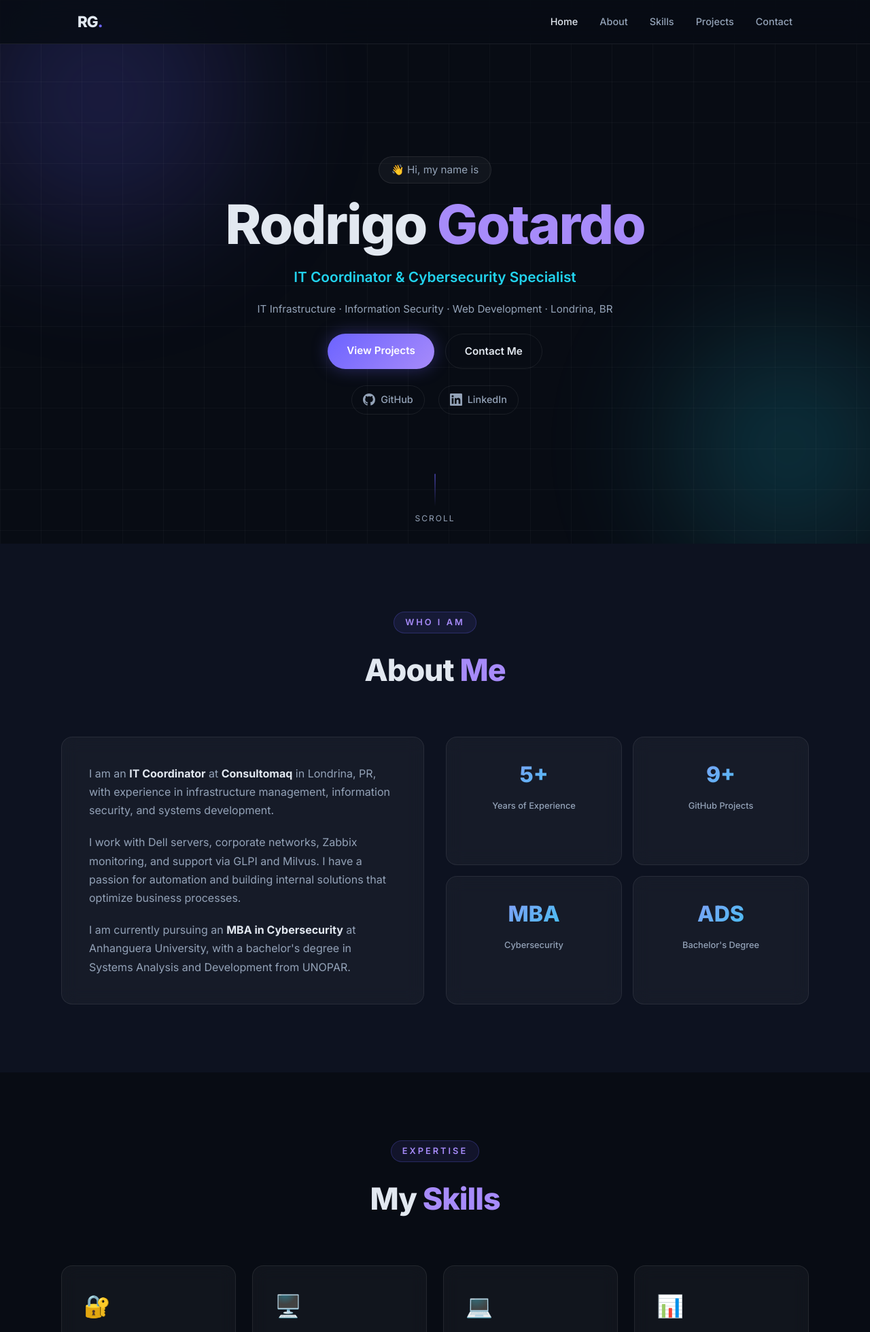
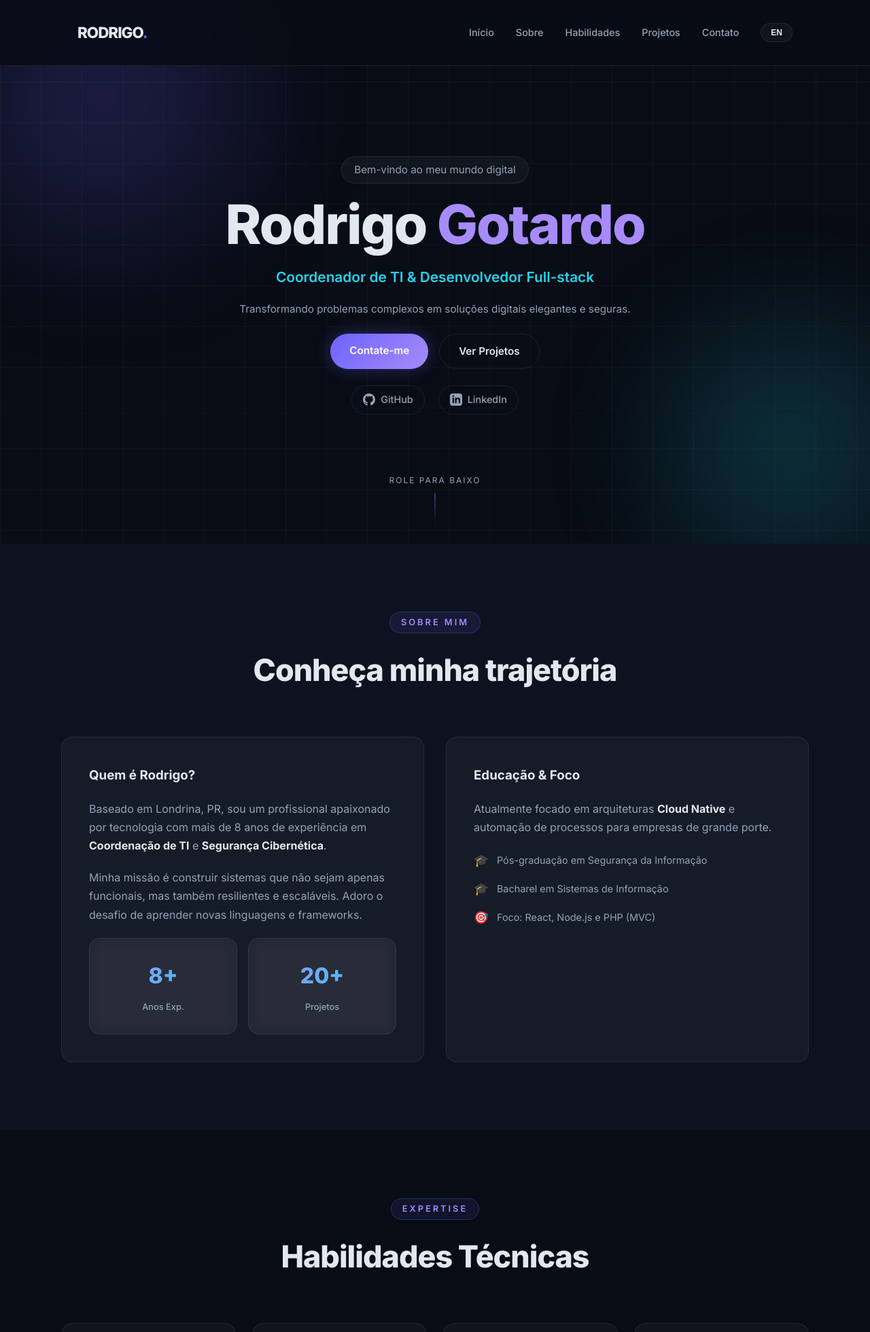
Before and after one commit to Rodrigogotardo1/portfolio, a PHP site: page / in a window 1280 px wide. Shown: the top 1960 px of the page at 68% size. Run offline with PHP 8.4, Linux system fonts and the light colour scheme.

Commit message:
feat: site translated to PT-BR with EN translation toggle

```diff
--- a/index.html
+++ b/index.html
@@ -1,28 +1,33 @@
 <!DOCTYPE html>
-<html lang="en">
+<html lang="pt-BR">
 <head>
-  <meta charset="UTF-8" />
-  <meta name="viewport" content="width=device-width, initial-scale=1.0" />
-  <title>Rodrigo Gotardo | IT Coordinator</title>
-  <meta name="description" content="Portfolio of Rodrigo Gotardo — IT Coordinator specialized in Cybersecurity, Infrastructure and Web Development." />
-  <link rel="preconnect" href="https://fonts.googleapis.com" />
-  <link href="https://fonts.googleapis.com/css2?family=Inter:wght@300;400;500;600;700;800&display=swap" rel="stylesheet" />
-  <link rel="stylesheet" href="style.css" />
+  <meta charset="UTF-8">
+  <meta name="viewport" content="width=device-width, initial-scale=1.0">
+  <title>Rodrigo Gotardo | Portfolio</title>
+  <link rel="preconnect" href="https://fonts.googleapis.com">
+  <link rel="preconnect" href="https://fonts.gstatic.com" crossorigin>
+  <link href="https://fonts.googleapis.com/css2?family=Inter:wght@400;500;600;700;800&display=swap" rel="stylesheet">
+  <link rel="stylesheet" href="style.css">
 </head>
 <body>
 
-  <!-- NAV -->
+  <!-- NAVBAR -->
   <nav id="navbar">
     <div class="nav-inner">
-      <span class="nav-logo">RG<span class="dot">.</span></span>
-      <ul class="nav-links">
-        <li><a href="#hero">Home</a></li>
-        <li><a href="#sobre">About</a></li>
-        <li><a href="#skills">Skills</a></li>
-        <li><a href="#projetos">Projects</a></li>
-        <li><a href="#contato">Contact</a></li>
+      <a href="#" class="nav-logo">RODRIGO<span class="dot">.</span></a>
+      <ul class="nav-links" id="nav-links">
+        <li><a href="#hero" data-i18n="nav-home">Início</a></li>
+        <li><a href="#sobre" data-i18n="nav-about">Sobre</a></li>
+        <li><a href="#skills" data-i18n="nav-skills">Habilidades</a></li>
+        <li><a href="#projetos" data-i18n="nav-projects">Projetos</a></li>
+        <li><a href="#contato" data-i18n="nav-contact">Contato</a></li>
+        <li>
+          <button class="lang-switch" id="lang-toggle">
+            <span id="lang-text">EN</span>
+          </button>
+        </li>
       </ul>
-      <button class="nav-menu-btn" id="nav-toggle" aria-label="Toggle menu">&#9776;</button>
+      <button class="nav-menu-btn" id="menu-btn">☰</button>
     </div>
   </nav>
 
@@ -33,62 +38,72 @@
       <div class="blob blob2"></div>
       <div class="grid-lines"></div>
     </div>
-    <div class="hero-content">
-      <p class="hero-tag">👋 Hi, my name is</p>
+    <div class="hero-content reveal">
+      <span class="hero-tag" data-i18n="hero-welcome">Bem-vindo ao meu mundo digital</span>
       <h1 class="hero-name">Rodrigo <span class="accent">Gotardo</span></h1>
-      <p class="hero-role">IT Coordinator &amp; Cybersecurity Specialist</p>
-      <p class="hero-desc">IT Infrastructure · Information Security · Web Development · Londrina, BR</p>
+      <p class="hero-role" data-i18n="hero-role">Coordenador de TI & Desenvolvedor Full-stack</p>
+      <p class="hero-desc" data-i18n="hero-desc">Transformando problemas complexos em soluções digitais elegantes e seguras.</p>
       <div class="hero-btns">
-        <a href="#projetos" class="btn btn-primary">View Projects</a>
-        <a href="#contato" class="btn btn-outline">Contact Me</a>
+        <a href="#contato" class="btn btn-primary" data-i18n="btn-contact">Contate-me</a>
+        <a href="#projetos" class="btn btn-outline" data-i18n="btn-projects">Ver Projetos</a>
       </div>
       <div class="hero-socials">
-        <a href="https://github.com/Rodrigogotardo1" target="_blank" id="github-link">
-          <svg viewBox="0 0 24 24" fill="currentColor"><path d="M12 0C5.37 0 0 5.37 0 12c0 5.31 3.435 9.795 8.205 11.385.6.105.825-.255.825-.57 0-.285-.015-1.23-.015-2.235-3.015.555-3.795-.735-4.035-1.41-.135-.345-.72-1.41-1.23-1.695-.42-.225-1.02-.78-.015-.795.945-.015 1.62.87 1.845 1.23 1.08 1.815 2.805 1.305 3.495.99.105-.78.42-1.305.765-1.605-2.67-.3-5.46-1.335-5.46-5.925 0-1.305.465-2.385 1.23-3.225-.12-.3-.54-1.53.12-3.18 0 0 1.005-.315 3.3 1.23.96-.27 1.98-.405 3-.405s2.04.135 3 .405c2.295-1.56 3.3-1.23 3.3-1.23.66 1.65.24 2.88.12 3.18.765.84 1.23 1.905 1.23 3.225 0 4.605-2.805 5.625-5.475 5.925.435.375.81 1.095.81 2.22 0 1.605-.015 2.895-.015 3.3 0 .315.225.69.825.57A12.02 12.02 0 0 0 24 12c0-6.63-5.37-12-12-12z"/></svg>
+        <a href="https://github.com/Rodrigogotardo1" target="_blank">
+          <svg fill="currentColor" viewBox="0 0 24 24"><path d="M12 0c-6.626 0-12 5.373-12 12 0 5.302 3.438 9.8 8.207 11.387.599.111.793-.261.793-.577v-2.234c-3.338.726-4.033-1.416-4.033-1.416-.546-1.387-1.333-1.756-1.333-1.756-1.089-.745.083-.729.083-.729 1.205.084 1.839 1.237 1.839 1.237 1.07 1.834 2.807 1.304 3.492.997.107-.775.418-1.305.762-1.604-2.665-.305-5.467-1.334-5.467-5.931 0-1.311.469-2.381 1.236-3.221-.124-.303-.535-1.524.117-3.176 0 0 1.008-.322 3.301 1.23.957-.266 1.983-.399 3.003-.404 1.02.005 2.047.138 3.006.404 2.291-1.552 3.297-1.23 3.297-1.23.653 1.653.242 2.874.118 3.176.77.84 1.235 1.911 1.235 3.221 0 4.609-2.807 5.624-5.479 5.921.43.372.823 1.102.823 2.222v3.293c0 .319.192.694.801.576 4.765-1.589 8.199-6.086 8.199-11.386 0-6.627-5.373-12-12-12z"/></svg>
           GitHub
         </a>
-        <a href="https://www.linkedin.com/in/rodrigo-gotardo" target="_blank" id="linkedin-link">
-          <svg viewBox="0 0 24 24" fill="currentColor"><path d="M20.447 20.452h-3.554v-5.569c0-1.328-.027-3.037-1.852-3.037-1.853 0-2.136 1.445-2.136 2.939v5.667H9.351V9h3.414v1.561h.046c.477-.9 1.637-1.85 3.37-1.85 3.601 0 4.267 2.37 4.267 5.455v6.286zM5.337 7.433a2.062 2.062 0 0 1-2.063-2.065 2.064 2.064 0 1 1 2.063 2.065zm1.782 13.019H3.555V9h3.564v11.452zM22.225 0H1.771C.792 0 0 .774 0 1.729v20.542C0 23.227.792 24 1.771 24h20.451C23.2 24 24 23.227 24 22.271V1.729C24 .774 23.2 0 22.222 0h.003z"/></svg>
+        <a href="https://linkedin.com" target="_blank">
+          <svg fill="currentColor" viewBox="0 0 24 24"><path d="M19 0h-14c-2.761 0-5 2.239-5 5v14c0 2.761 2.239 5 5 5h14c2.761 0 5-2.239 5-5v-14c0-2.761-2.239-5-5-5zm-11 19h-3v-11h3v11zm-1.5-12.268c-.966 0-1.75-.79-1.75-1.764s.784-1.764 1.75-1.764 1.75.79 1.75 1.764-.783 1.764-1.75 1.764zm13.5 12.268h-3v-5.604c0-3.368-4-3.113-4 0v5.604h-3v-11h3v1.765c1.396-2.586 7-2.777 7 2.476v6.759z"/></svg>
           LinkedIn
         </a>
       </div>
     </div>
     <div class="scroll-hint">
+      <span data-i18n="scroll">Role para baixo</span>
       <div class="scroll-line"></div>
-      <span>scroll</span>
     </div>
   </section>
 
   <!-- ABOUT -->
   <section id="sobre">
     <div class="container">
-      <div class="section-header">
-        <span class="section-tag">Who I am</span>
-        <h2>About <span class="accent">Me</span></h2>
+      <div class="section-header reveal">
+        <span class="section-tag" data-i18n="tag-about">Sobre Mim</span>
+        <h2 data-i18n="about-title">Conheça minha trajetória</h2>
       </div>
       <div class="sobre-grid">
-        <div class="sobre-card glass">
-          <p>I am an <strong>IT Coordinator</strong> at <strong>Consultomaq</strong> in Londrina, PR, with experience in infrastructure management, information security, and systems development.</p>
-          <p>I work with Dell servers, corporate networks, Zabbix monitoring, and support via GLPI and Milvus. I have a passion for automation and building internal solutions that optimize business processes.</p>
-          <p>I am currently pursuing an <strong>MBA in Cybersecurity</strong> at Anhanguera University, with a bachelor's degree in Systems Analysis and Development from UNOPAR.</p>
-        </div>
+        <div class="sobre-card glass reveal">
+          <h3 data-i18n="about-subtitle">Quem é Rodrigo?</h3>
+          <p data-i18n="about-p1">Baseado em Londrina, PR, sou um profissional apaixonado por tecnologia com mais de 8 anos de experiência em <strong>Coordenação de TI</strong> e <strong>Segurança Cibernética</strong>.</p>
+          <p data-i18n="about-p2">Minha missão é construir sistemas que não sejam apenas funcionais, mas também resilientes e escaláveis. Adoro o desafio de aprender novas linguagens e frameworks.</p>
           <div class="sobre-stats">
             <div class="stat glass">
-            <span class="stat-num">5+</span>
-            <span class="stat-label">Years of Experience</span>
+              <span class="stat-num">8+</span>
+              <span class="stat-label" data-i18n="stat-years">Anos Exp.</span>
             </div>
             <div class="stat glass">
-            <span class="stat-num">9+</span>
-            <span class="stat-label">GitHub Projects</span>
+              <span class="stat-num">20+</span>
+              <span class="stat-label" data-i18n="stat-projects">Projetos</span>
             </div>
-          <div class="stat glass">
-            <span class="stat-num">MBA</span>
-            <span class="stat-label">Cybersecurity</span>
           </div>
-          <div class="stat glass">
-            <span class="stat-num">ADS</span>
-            <span class="stat-label">Bachelor's Degree</span>
         </div>
+        <div class="sobre-card glass reveal">
+          <h3 data-i18n="about-edu">Educação & Foco</h3>
+          <p data-i18n="about-p3">Atualmente focado em arquiteturas <strong>Cloud Native</strong> e automação de processos para empresas de grande porte.</p>
+          <ul style="list-style: none; display: flex; flex-direction: column; gap: 12px;">
+            <li class="info-item">
+              <span class="info-icon">🎓</span>
+              <span data-i18n="edu-1">Pós-graduação em Segurança da Informação</span>
+            </li>
+            <li class="info-item">
+              <span class="info-icon">🎓</span>
+              <span data-i18n="edu-2">Bacharel em Sistemas de Informação</span>
+            </li>
+            <li class="info-item">
+              <span class="info-icon">🎯</span>
+              <span data-i18n="edu-3">Foco: React, Node.js e PHP (MVC)</span>
+            </li>
+          </ul>
         </div>
       </div>
     </div>
@@ -97,51 +112,49 @@
   <!-- SKILLS -->
   <section id="skills">
     <div class="container">
-      <div class="section-header">
-        <span class="section-tag">Expertise</span>
-        <h2>My <span class="accent">Skills</span></h2>
+      <div class="section-header reveal">
+        <span class="section-tag" data-i18n="tag-skills">Expertise</span>
+        <h2 data-i18n="skills-title">Habilidades Técnicas</h2>
       </div>
       <div class="skills-grid">
-        <div class="skill-cat glass">
-          <div class="skill-icon">🔐</div>
-          <h3>Cybersecurity</h3>
+        <div class="skill-cat glass reveal">
+          <div class="skill-icon">💻</div>
+          <h3 data-i18n="skill-frontend">Frontend</h3>
           <div class="tags">
-            <span class="tag">Network Security</span>
-            <span class="tag">Firewall</span>
-            <span class="tag">VPN</span>
-            <span class="tag">Vulnerability Management</span>
+            <span class="tag">React</span>
+            <span class="tag">Next.js</span>
+            <span class="tag">TypeScript</span>
+            <span class="tag">CSS3/SASS</span>
           </div>
         </div>
-        <div class="skill-cat glass">
-          <div class="skill-icon">🖥️</div>
-          <h3>Infrastructure</h3>
+        <div class="skill-cat glass reveal">
+          <div class="skill-icon">⚙️</div>
+          <h3 data-i18n="skill-backend">Backend</h3>
           <div class="tags">
-            <span class="tag">Dell Servers</span>
-            <span class="tag">Zabbix</span>
-            <span class="tag">GLPI</span>
-            <span class="tag">Milvus</span>
-            <span class="tag">Office 365</span>
+            <span class="tag">Node.js</span>
+            <span class="tag">PHP (MVC)</span>
+            <span class="tag">PostgreSQL</span>
+            <span class="tag">API Rest</span>
           </div>
         </div>
-        <div class="skill-cat glass">
-          <div class="skill-icon">💻</div>
-          <h3>Development</h3>
+        <div class="skill-cat glass reveal">
+          <div class="skill-icon">🛡️</div>
+          <h3 data-i18n="skill-cyber">Cybersecurity</h3>
           <div class="tags">
-            <span class="tag">PHP OOP/MVC</span>
-            <span class="tag">Java</span>
-            <span class="tag">HTML5</span>
-            <span class="tag">CSS3</span>
-            <span class="tag">JavaScript</span>
+            <span class="tag">Pentest</span>
+            <span class="tag">Firewalls</span>
+            <span class="tag">ISO 27001</span>
+            <span class="tag">OAuth 2.0</span>
           </div>
         </div>
-        <div class="skill-cat glass">
-          <div class="skill-icon">📊</div>
-          <h3>IT Management</h3>
+        <div class="skill-cat glass reveal">
+          <div class="skill-icon">☁️</div>
+          <h3 data-i18n="skill-infra">Infra & Cloud</h3>
           <div class="tags">
-            <span class="tag">Team Coordination</span>
-            <span class="tag">Support N1/N2/N3</span>
-            <span class="tag">ITIL</span>
-            <span class="tag">Active Directory</span>
+            <span class="tag">AWS</span>
+            <span class="tag">Docker</span>
+            <span class="tag">CI/CD</span>
+            <span class="tag">Linux</span>
           </div>
         </div>
       </div>
@@ -151,65 +164,38 @@
   <!-- PROJECTS -->
   <section id="projetos">
     <div class="container">
-      <div class="section-header">
-        <span class="section-tag">GitHub</span>
-        <h2>My <span class="accent">Projects</span></h2>
+      <div class="section-header reveal">
+        <span class="section-tag" data-i18n="tag-projects">Portfólio</span>
+        <h2 data-i18n="projects-title">Projetos em Destaque</h2>
       </div>
       <div class="projetos-grid">
-        <a class="projeto-card glass" href="https://github.com/Rodrigogotardo1/monitoramento-zabbix" target="_blank">
+        <div class="projeto-card glass reveal">
           <div class="proj-header">
-            <span class="proj-icon">📡</span>
-            <span class="proj-lang php">PHP</span>
+            <span class="proj-icon">📊</span>
+            <span class="proj-lang php">PHP MVC</span>
           </div>
-          <h3>Zabbix Monitoring</h3>
-          <p>Infrastructure monitoring dashboard integrated with Zabbix for real-time tracking of servers and network devices.</p>
-          <span class="proj-link">View on GitHub →</span>
-        </a>
-        <a class="projeto-card glass" href="https://github.com/Rodrigogotardo1/portfolio" target="_blank">
+          <h3 data-i18n="proj1-title">Sistema de Gestão Amplus</h3>
+          <p data-i18n="proj1-desc">Plataforma completa para gestão de documentos e controle de usuários com arquitetura MVC.</p>
+          <span class="proj-link">View Details →</span>
+        </div>
+        <div class="projeto-card glass reveal">
           <div class="proj-header">
-            <span class="proj-icon">🌐</span>
-            <span class="proj-lang php">PHP</span>
+            <span class="proj-icon">🧹</span>
+            <span class="proj-lang js">JS / PowerShell</span>
           </div>
-          <h3>PHP Portfolio</h3>
-          <p>Web portfolio built in PHP with MVC architecture and object-oriented programming, demonstrating back-end development skills.</p>
-          <span class="proj-link">View on GitHub →</span>
-        </a>
-        <a class="projeto-card glass" href="https://github.com/Rodrigogotardo1/pjt-aasflor" target="_blank">
+          <h3 data-i18n="proj2-title">Limpeza Automática TI</h3>
+          <p data-i18n="proj2-desc">Ferramenta para otimização de máquinas e limpeza de arquivos temporários corporativos.</p>
+          <span class="proj-link">View Details →</span>
+        </div>
+        <div class="projeto-card glass reveal">
           <div class="proj-header">
-            <span class="proj-icon">🌿</span>
-            <span class="proj-lang js">JS</span>
+            <span class="proj-icon">🛡️</span>
+            <span class="proj-lang java">Java / Spring</span>
           </div>
-          <h3>AAS Flor Project</h3>
-          <p>Web system developed as an academic project applying full-stack development concepts and software engineering best practices.</p>
-          <span class="proj-link">View on GitHub →</span>
-        </a>
-        <a class="projeto-card glass" href="https://github.com/Rodrigogotardo1/projeto-glass-html5" target="_blank">
-          <div class="proj-header">
-            <span class="proj-icon">✨</span>
-            <span class="proj-lang html">HTML</span>
+          <h3 data-i18n="proj3-title">Auth Guard System</h3>
+          <p data-i18n="proj3-desc">Microsserviço de autenticação robusto focado em segurança e alta disponibilidade.</p>
+          <span class="proj-link">View Details →</span>
         </div>
-          <h3>Glass HTML5 Project</h3>
-          <p>Glassmorphism UI interface built with pure HTML5 and CSS3, exploring modern web design techniques.</p>
-          <span class="proj-link">View on GitHub →</span>
-        </a>
-        <a class="projeto-card glass" href="https://github.com/Rodrigogotardo1/telaLogin" target="_blank">
-          <div class="proj-header">
-            <span class="proj-icon">🔑</span>
-            <span class="proj-lang html">HTML</span>
-          </div>
-          <h3>Login Screen</h3>
-          <p>Modern responsive login screen with form validation and UX/UI focused design for corporate web applications.</p>
-          <span class="proj-link">View on GitHub →</span>
-        </a>
-        <a class="projeto-card glass" href="https://github.com/Rodrigogotardo1" target="_blank">
-          <div class="proj-header">
-            <span class="proj-icon">🎓</span>
-            <span class="proj-lang java">Java</span>
-          </div>
-          <h3>Academic Portfolios</h3>
-          <p>Set of projects developed during the Systems Analysis degree, covering multiple semesters with different technologies and paradigms.</p>
-          <span class="proj-link">See more on GitHub →</span>
-        </a>
       </div>
     </div>
   </section>
@@ -217,31 +203,19 @@
   <!-- CONTACT -->
   <section id="contato">
     <div class="container">
-      <div class="section-header">
-        <span class="section-tag">Let's talk</span>
-        <h2>Get in <span class="accent">Touch</span></h2>
+      <div class="section-header reveal">
+        <span class="section-tag" data-i18n="tag-contact">Contato</span>
+        <h2 data-i18n="contact-title">Vamos conversar?</h2>
       </div>
       <div class="contato-grid">
-        <div class="contato-info glass">
-          <h3>Contact Information</h3>
+        <div class="contato-info glass reveal">
+          <h3 data-i18n="contact-subtitle">Informações</h3>
           <div class="info-item">
             <span class="info-icon">📍</span>
-            <span>Londrina, Paraná — Brazil</span>
+            <span>Londrina, PR - Brasil</span>
           </div>
           <div class="info-item">
-            <span class="info-icon">🏢</span>
-            <span>Consultomaq</span>
-          </div>
-          <div class="info-item">
-            <span class="info-icon">💼</span>
-            <a href="https://www.linkedin.com/in/rodrigo-gotardo" target="_blank">linkedin.com/in/rodrigo-gotardo</a>
-          </div>
-          <div class="info-item">
-            <span class="info-icon">🐙</span>
-            <a href="https://github.com/Rodrigogotardo1" target="_blank">github.com/Rodrigogotardo1</a>
-          </div>
-          <div class="info-item">
-            <span class="info-icon">✉️</span>
+            <span class="info-icon">📧</span>
             <a href="mailto:dev.rodrigo.dev@gmail.com">dev.rodrigo.dev@gmail.com</a>
           </div>
           <div class="info-item">
@@ -249,20 +223,20 @@
             <a href="https://wa.me/5543996065291" target="_blank">(43) 99606-5291</a>
           </div>
         </div>
-        <form class="contato-form glass" id="contato-form">
+        <form class="contato-form glass reveal" id="contato-form">
           <div class="form-group">
-            <label for="nome">Name</label>
-            <input type="text" id="nome" placeholder="Your full name" required />
+            <label for="nome" data-i18n="label-name">Nome</label>
+            <input type="text" id="nome" placeholder="Seu nome completo" required />
           </div>
           <div class="form-group">
-            <label for="email">Email</label>
-            <input type="email" id="email" placeholder="you@email.com" required />
+            <label for="email" data-i18n="label-email">E-mail</label>
+            <input type="email" id="email" placeholder="seu@email.com" required />
           </div>
           <div class="form-group">
-            <label for="mensagem">Message</label>
-            <textarea id="mensagem" rows="5" placeholder="How can I help you?" required></textarea>
+            <label for="mensagem" data-i18n="label-message">Mensagem</label>
+            <textarea id="mensagem" rows="5" placeholder="Como posso te ajudar?" required></textarea>
           </div>
-          <button type="submit" class="btn btn-primary" id="submit-btn">Send Message</button>
+          <button type="submit" class="btn btn-primary" id="submit-btn" data-i18n="btn-send">Enviar Mensagem</button>
           <p class="form-note" id="form-feedback"></p>
         </form>
       </div>
@@ -271,8 +245,8 @@
 
   <!-- FOOTER -->
   <footer>
-    <p>Made with ❤️ by <strong>Rodrigo Gotardo</strong> &mdash; 2025</p>
-    <p class="footer-sub">IT Coordinator | Cybersecurity | Londrina, PR</p>
+    <p><span data-i18n="footer-made">Feito com ❤️ por</span> <strong>Rodrigo Gotardo</strong> &mdash; 2025</p>
+    <p class="footer-sub" data-i18n="footer-role">Coordenador de TI | Cybersecurity | Londrina, PR</p>
   </footer>
 
   <script src="script.js"></script>
--- a/style.css
+++ b/style.css
@@ -51,7 +51,7 @@ a { text-decoration: none; color: inherit; }
   color: var(--text);
 }
 .nav-logo .dot { color: var(--accent); }
-.nav-links { display: flex; gap: 32px; list-style: none; }
+.nav-links { display: flex; gap: 32px; list-style: none; align-items: center; }
 .nav-links a {
   font-size: .9rem; font-weight: 500; color: var(--muted);
   transition: color .2s;
@@ -64,6 +64,26 @@ a { text-decoration: none; color: inherit; }
 }
 .nav-links a:hover { color: var(--text); }
 .nav-links a:hover::after { width: 100%; }
+
+.lang-switch {
+  background: var(--surface);
+  border: 1px solid var(--border);
+  color: var(--text);
+  padding: 6px 14px;
+  border-radius: 99px;
+  cursor: pointer;
+  font-size: .75rem;
+  font-weight: 700;
+  transition: all .2s;
+  display: flex;
+  align-items: center;
+  gap: 6px;
+  text-transform: uppercase;
+}
+.lang-switch:hover {
+  border-color: var(--accent);
+  background: rgba(108,99,255,0.1);
+}
 .nav-menu-btn {
   display: none; background: none; border: none;
   color: var(--text); font-size: 1.5rem; cursor: pointer;
```
Also changed, not shown: script.js (+169 -54 lines). Lines whose indentation alone changed are shown as unchanged.
